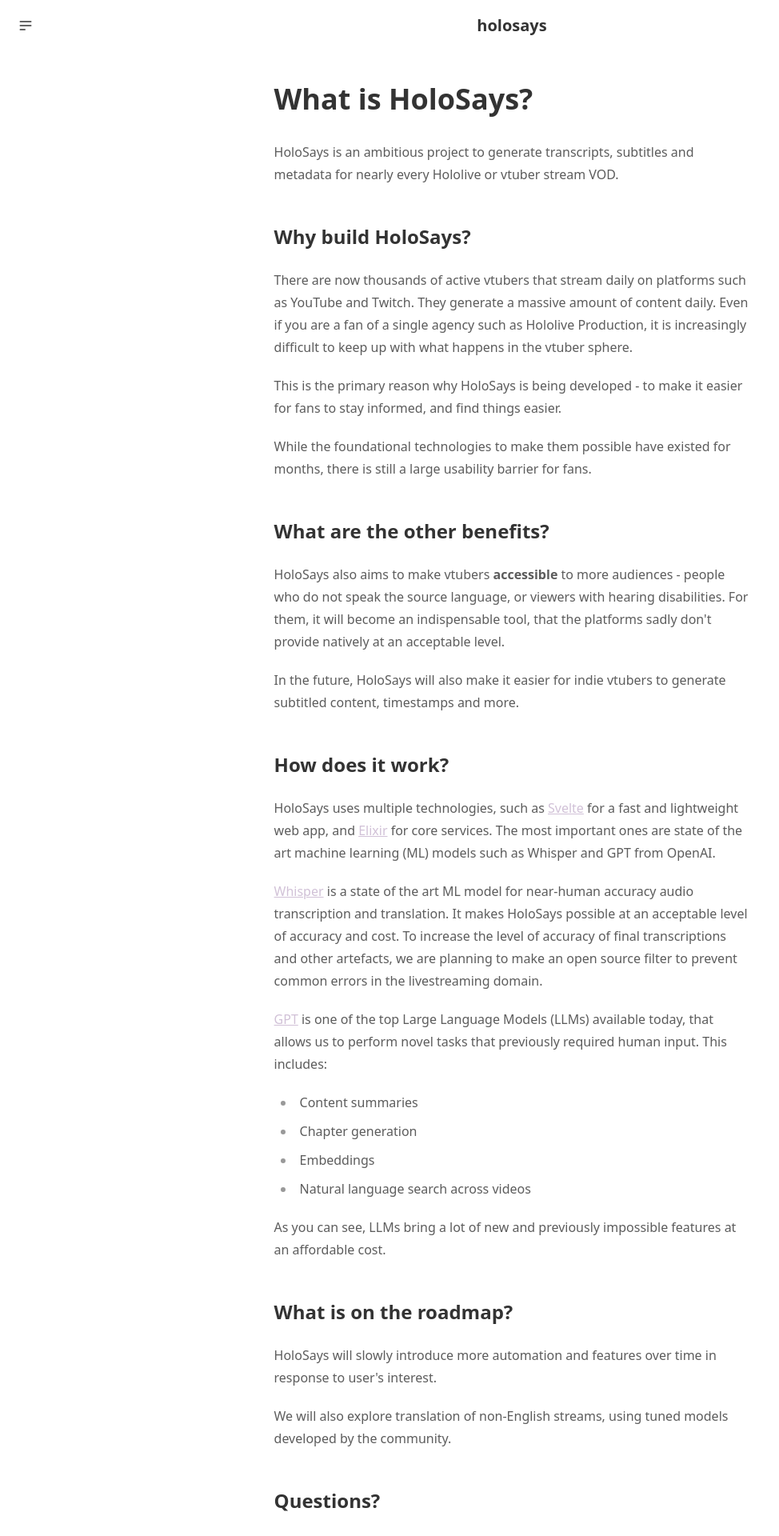
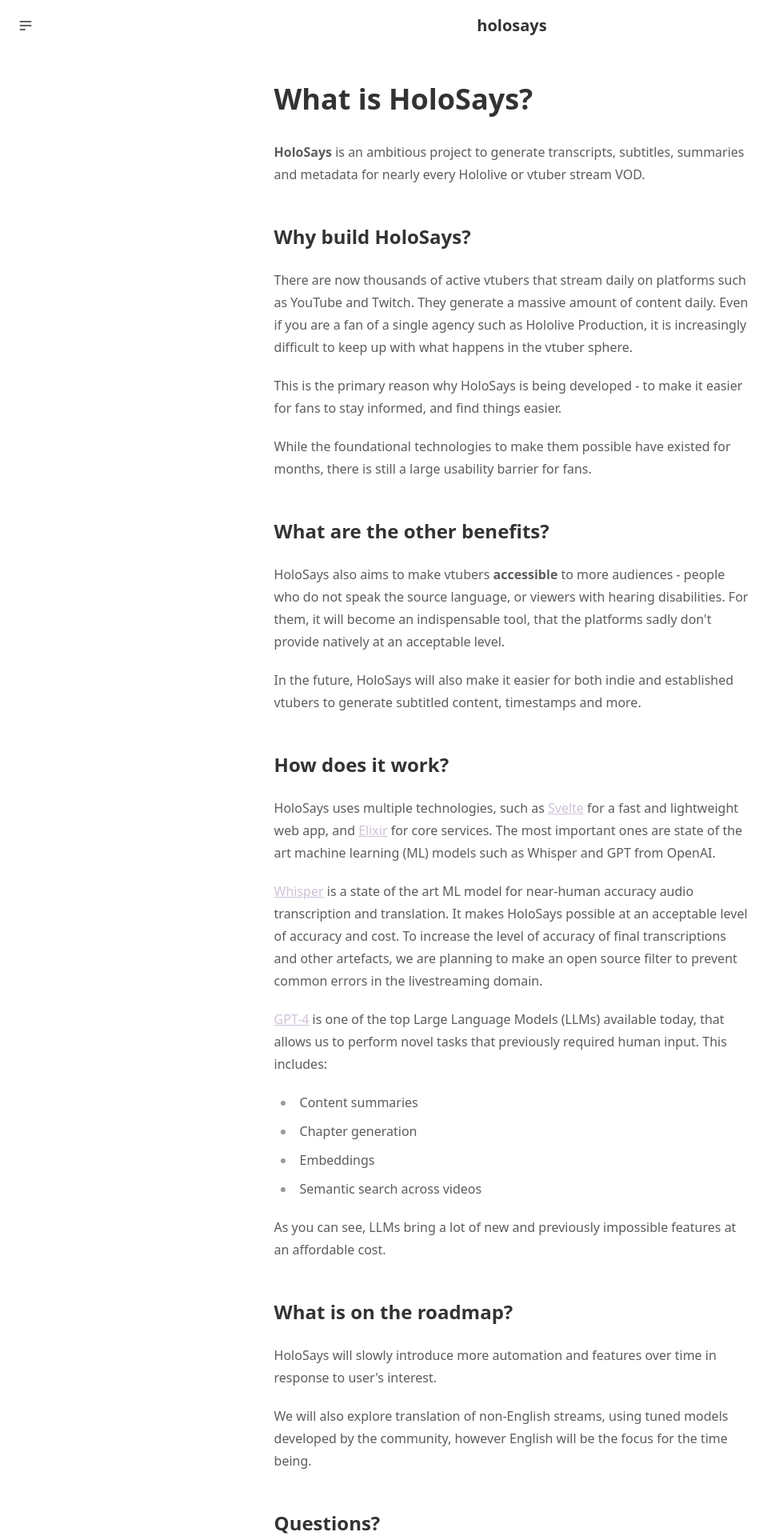
Before and after one commit to watsonindustries/holosays, a SvelteKit app: page /about in a window 1280 px wide. Shown: the top 1920 px of the page at 80% size, without its empty margins (0-974 px from the left). Built offline with nearby package versions, Linux system fonts and the light colour scheme.

Commit message:
Update about page

```diff
--- a/src/routes/about/+page.svelte
+++ b/src/routes/about/+page.svelte
@@ -7,28 +7,28 @@
 <div class="py-10 px-10 sm:px-12 md:px-16 lg:px-24 xl:px-32">
     <article class="prose mx-auto">
         <h1>What is HoloSays?</h1>
-        <p>HoloSays is an ambitious project to generate transcripts, subtitles and metadata for nearly every Hololive or vtuber stream VOD.</p>
+        <p><b>HoloSays</b> is an ambitious project to generate transcripts, subtitles, summaries and metadata for nearly every Hololive or vtuber stream VOD.</p>
         <h2>Why build HoloSays?</h2>
         <p>There are now thousands of active vtubers that stream daily on platforms such as YouTube and Twitch. They generate a massive amount of content daily. Even if you are a fan of a single agency such as Hololive Production, it is increasingly difficult to keep up with what happens in the vtuber sphere.</p>
         <p>This is the primary reason why HoloSays is being developed - to make it easier for fans to stay informed, and find things easier.</p>
         <p>While the foundational technologies to make them possible have existed for months, there is still a large usability barrier for fans.</p>
         <h2>What are the other benefits?</h2>
         <p>HoloSays also aims to make vtubers <b>accessible</b> to more audiences - people who do not speak the source language, or viewers with hearing disabilities. For them, it will become an indispensable tool, that the platforms sadly don't provide natively at an acceptable level.</p>
-        <p>In the future, HoloSays will also make it easier for indie vtubers to generate subtitled content, timestamps and more.</p>
+        <p>In the future, HoloSays will also make it easier for both indie and established vtubers to generate subtitled content, timestamps and more.</p>
         <h2>How does it work?</h2>
         <p>HoloSays uses multiple technologies, such as <a href="https://svelte.dev" class="link link-primary">Svelte</a> for a fast and lightweight web app, and <a href="https://elixir-lang.org" class="link link-primary">Elixir</a> for core services. The most important ones are state of the art machine learning (ML) models such as Whisper and GPT from OpenAI.</p>
         <p><a href="https://openai.com/research/whisper" class="link link-primary">Whisper</a> is a state of the art ML model for near-human accuracy audio transcription and translation. It makes HoloSays possible at an acceptable level of accuracy and cost. To increase the level of accuracy of final transcriptions and other artefacts, we are planning to make an open source filter to prevent common errors in the livestreaming domain.</p>
-        <p><a href="https://openai.com/product/gpt-4" class="link link-primary">GPT</a> is one of the top Large Language Models (LLMs) available today, that allows us to perform novel tasks that previously required human input. This includes:
+        <p><a href="https://openai.com/product/gpt-4" class="link link-primary">GPT-4</a> is one of the top Large Language Models (LLMs) available today, that allows us to perform novel tasks that previously required human input. This includes:
             <ul class="list-disc">
                 <li>Content summaries</li>
                 <li>Chapter generation</li>
                 <li>Embeddings</li>
-                <li>Natural language search across videos</li>
+                <li>Semantic search across videos</li>
             </ul>
         As you can see, LLMs bring a lot of new and previously impossible features at an affordable cost.
         <h2>What is on the roadmap?</h2>
         <p>HoloSays will slowly introduce more automation and features over time in response to user's interest.</p>
-        <p>We will also explore translation of non-English streams, using tuned models developed by the community.</p>
+        <p>We will also explore translation of non-English streams, using tuned models developed by the community, however English will be the focus for the time being.</p>
         <h2>Questions?</h2>
         <p>Feel free to reach out on <a href="http://discordapp.com/users/511267995214151721" class="link link-primary">Discord</a></p>
     </article>
```
